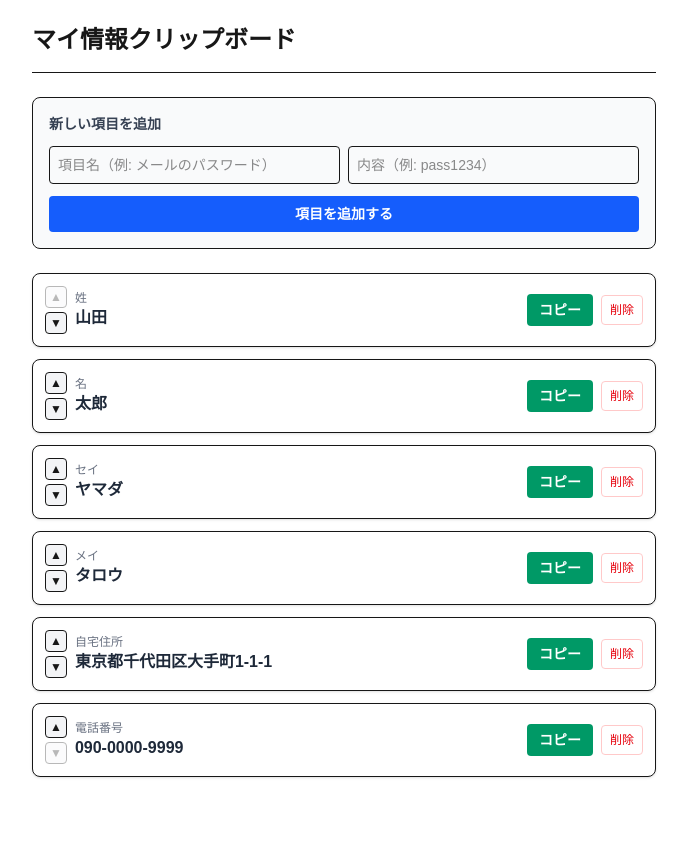
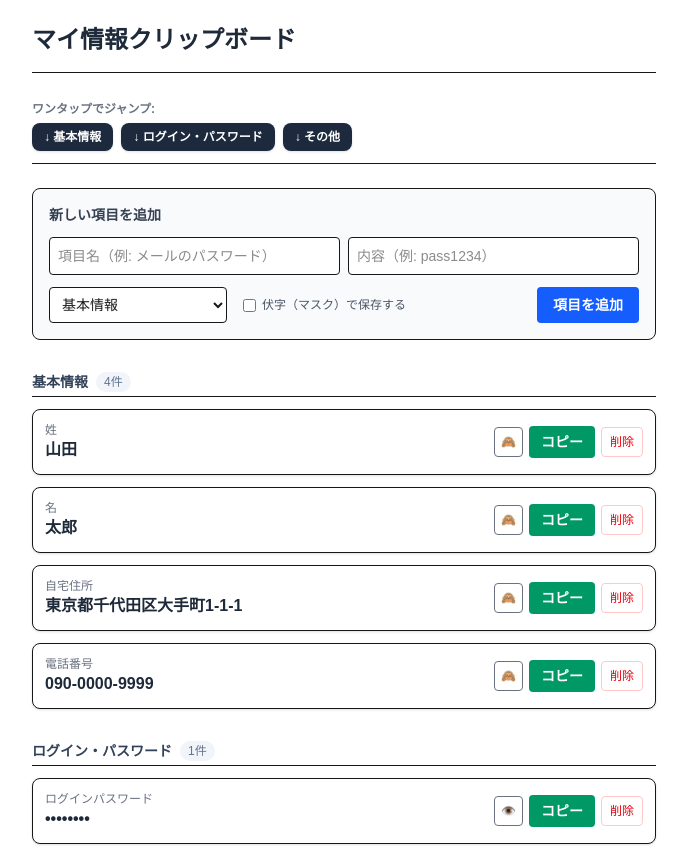
Before and after one commit to hedgehogtomcatqaz1326-netizen/my-clip-app, a Next.js app: page / in a window 1280 px wide. Shown: the top 846 px of the page, without its empty margins (296-983 px from the left). Before the commit the page ends 801 px from the top, so only its background shows below. Built offline with nearby package versions, Linux system fonts and the light colour scheme.

Commit message:
Replace search bar with quick jump tags

```diff
--- a/src/app/page.tsx
+++ b/src/app/page.tsx
@@ -6,25 +6,29 @@ type Item = {
   id: string;
   label: string;
   value: string;
+  tag: string;
+  isMasked: boolean;
 };
+
+const CATEGORIES = ["基本情報", "ログイン・パスワード", "その他"];
 
 export default function Home() {
   const [items, setItems] = useState<Item[]>([
-    { id: "1", label: "姓", value: "山田" },
-    { id: "2", label: "名", value: "太郎" },
-    { id: "3", label: "セイ", value: "ヤマダ" },
-    { id: "4", label: "メイ", value: "タロウ" },
-    { id: "5", label: "自宅住所", value: "東京都千代田区大手町1-1-1" },
-    { id: "6", label: "電話番号", value: "090-0000-9999" },
+    { id: "1", label: "姓", value: "山田", tag: "基本情報", isMasked: false },
+    { id: "2", label: "名", value: "太郎", tag: "基本情報", isMasked: false },
+    { id: "3", label: "自宅住所", value: "東京都千代田区大手町1-1-1", tag: "基本情報", isMasked: false },
+    { id: "4", label: "電話番号", value: "090-0000-9999", tag: "基本情報", isMasked: false },
+    { id: "5", label: "ログインパスワード", value: "P@ssw0rd1234", tag: "ログイン・パスワード", isMasked: true },
   ]);
 
   const [newLabel, setNewLabel] = useState("");
   const [newValue, setNewValue] = useState("");
+  const [newTag, setNewTag] = useState("基本情報");
+  const [newIsMasked, setNewIsMasked] = useState(false);
   const [copiedId, setCopiedId] = useState<string | null>(null);
 
-  // 初回読み込み（ローカルストレージから取得）
   useEffect(() => {
-    const saved = localStorage.getItem("my_info_clipboard_data");
+    const saved = localStorage.getItem("my_info_clipboard_v3");
     if (saved) {
       try {
         setItems(JSON.parse(saved));
@@ -34,20 +38,17 @@ export default function Home() {
     }
   }, []);
 
-  // データ更新時にローカルストレージに自動保存
   const saveItems = (newItems: Item[]) => {
     setItems(newItems);
-    localStorage.setItem("my_info_clipboard_data", JSON.stringify(newItems));
+    localStorage.setItem("my_info_clipboard_v3", JSON.stringify(newItems));
   };
 
-  // コピー機能
   const copyToClipboard = (text: string, id: string) => {
     navigator.clipboard.writeText(text);
     setCopiedId(id);
     setTimeout(() => setCopiedId(null), 1500);
   };
 
-  // 新規追加
   const addItem = (e: React.FormEvent) => {
     e.preventDefault();
     if (!newLabel.trim() || !newValue.trim()) return;
@@ -55,45 +56,58 @@ export default function Home() {
       id: Date.now().toString(),
       label: newLabel,
       value: newValue,
+      tag: newTag,
+      isMasked: newIsMasked,
     };
     saveItems([...items, newItem]);
     setNewLabel("");
     setNewValue("");
+    setNewIsMasked(false);
   };
 
-  // 削除
   const deleteItem = (id: string) => {
     saveItems(items.filter((item) => item.id !== id));
   };
 
-  // 順番移動（上へ）
-  const moveUp = (index: number) => {
-    if (index === 0) return;
-    const newItems = [...items];
-    const temp = newItems[index];
-    newItems[index] = newItems[index - 1];
-    newItems[index - 1] = temp;
-    saveItems(newItems);
+  const toggleMask = (id: string) => {
+    const updated = items.map((item) =>
+      item.id === id ? { ...item, isMasked: !item.isMasked } : item
+    );
+    saveItems(updated);
   };
 
-  // 順番移動（下へ）
-  const moveDown = (index: number) => {
-    if (index === items.length - 1) return;
-    const newItems = [...items];
-    const temp = newItems[index];
-    newItems[index] = newItems[index + 1];
-    newItems[index + 1] = temp;
-    saveItems(newItems);
+  // 指定のカテゴリ場所へスクロール
+  const scrollToCategory = (category: string) => {
+    const element = document.getElementById(`cat-${category}`);
+    if (element) {
+      element.scrollIntoView({ behavior: "smooth" });
+    }
   };
 
   return (
-    <main className="max-w-2xl mx-auto p-6">
-      <header className="pb-4 border-b mb-6 flex justify-between items-center">
-        <h1 className="text-2xl font-bold">マイ情報クリップボード</h1>
+    <main className="max-w-2xl mx-auto p-6 pb-24">
+      <header className="pb-4 border-b mb-4">
+        <h1 className="text-2xl font-bold text-gray-800">マイ情報クリップボード</h1>
       </header>
 
+      {/* クイックジャンプタグ（タップでその位置へジャンプ） */}
+      <div className="sticky top-0 bg-white/90 backdrop-blur-sm py-3 border-b mb-6 z-10">
+        <div className="text-xs text-gray-500 mb-1.5 font-bold">ワンタップでジャンプ:</div>
+        <div className="flex flex-wrap gap-2">
+          {CATEGORIES.map((cat) => (
+            <button
+              key={cat}
+              onClick={() => scrollToCategory(cat)}
+              className="px-3 py-1.5 bg-slate-800 text-white rounded-lg text-xs font-bold shadow-sm hover:bg-slate-700 active:scale-95 transition-all"
+            >
+              ↓ {cat}
+            </button>
+          ))}
+        </div>
+      </div>
+
       {/* 新規項目追加フォーム */}
-      <form onSubmit={addItem} className="bg-gray-50 p-4 rounded-lg border mb-6 space-y-3">
+      <form onSubmit={addItem} className="bg-slate-50 p-4 rounded-lg border mb-8 space-y-3">
         <h2 className="text-sm font-bold text-gray-700">新しい項目を追加</h2>
         <div className="grid grid-cols-1 sm:grid-cols-2 gap-2">
           <input
@@ -101,65 +115,99 @@ export default function Home() {
             placeholder="項目名（例: メールのパスワード）"
             value={newLabel}
             onChange={(e) => setNewLabel(e.target.value)}
-            className="p-2 border rounded text-sm w-full"
+            className="p-2 border rounded text-sm w-full bg-white"
           />
           <input
             type="text"
             placeholder="内容（例: pass1234）"
             value={newValue}
             onChange={(e) => setNewValue(e.target.value)}
-            className="p-2 border rounded text-sm w-full"
+            className="p-2 border rounded text-sm w-full bg-white"
           />
+        </div>
+        <div className="flex flex-wrap items-center justify-between gap-2">
+          <div className="flex items-center gap-4">
+            <select
+              value={newTag}
+              onChange={(e) => setNewTag(e.target.value)}
+              className="p-2 border rounded text-sm bg-white"
+            >
+              {CATEGORIES.map((cat) => (
+                <option key={cat} value={cat}>
+                  {cat}
+                </option>
+              ))}
+            </select>
+            <label className="flex items-center gap-1.5 text-xs text-gray-600 cursor-pointer">
+              <input
+                type="checkbox"
+                checked={newIsMasked}
+                onChange={(e) => setNewIsMasked(e.target.checked)}
+                className="rounded"
+              />
+              伏字（マスク）で保存する
+            </label>
           </div>
           <button
             type="submit"
-          className="w-full py-2 bg-blue-600 text-white font-bold rounded text-sm hover:bg-blue-700"
+            className="px-4 py-2 bg-blue-600 text-white font-bold rounded text-sm hover:bg-blue-700 transition-colors"
           >
-          項目を追加する
+            項目を追加
           </button>
+        </div>
       </form>
 
-      {/* クリップボード一覧 */}
+      {/* カテゴリごとの一覧 */}
+      <div className="space-y-8">
+        {CATEGORIES.map((cat) => {
+          const categoryItems = items.filter((item) => item.tag === cat);
+          return (
+            <div key={cat} id={`cat-${cat}`} className="scroll-mt-20">
+              <div className="flex items-center gap-2 mb-3 border-b pb-1">
+                <span className="text-sm font-bold text-slate-700">{cat}</span>
+                <span className="text-xs bg-slate-100 text-slate-500 px-2 py-0.5 rounded-full">
+                  {categoryItems.length}件
+                </span>
+              </div>
+
               <div className="space-y-3">
-        {items.map((item, index) => (
+                {categoryItems.length === 0 ? (
+                  <div className="text-xs text-gray-400 py-2">項目がありません</div>
+                ) : (
+                  categoryItems.map((item) => (
                     <div
                       key={item.id}
                       className="flex items-center justify-between p-3 border rounded-lg bg-white shadow-sm gap-2"
                     >
-            {/* 上下並び替えボタン */}
-            <div className="flex flex-col gap-1">
-              <button
-                onClick={() => moveUp(index)}
-                disabled={index === 0}
-                className="text-xs px-1 py-0.5 border rounded bg-gray-100 disabled:opacity-30"
-              >
-                ▲
-              </button>
-              <button
-                onClick={() => moveDown(index)}
-                disabled={index === items.length - 1}
-                className="text-xs px-1 py-0.5 border rounded bg-gray-100 disabled:opacity-30"
-              >
-                ▼
-              </button>
+                      <div className="flex-1 min-w-0">
+                        <div className="text-xs text-gray-500 font-medium truncate">
+                          {item.label}
+                        </div>
+                        <div className="text-base font-bold text-gray-800 truncate font-mono">
+                          {item.isMasked ? "••••••••" : item.value}
+                        </div>
                       </div>
 
-            {/* ラベルと内容 */}
-            <div className="flex-1 min-w-0">
-              <div className="text-xs text-gray-500 truncate">{item.label}</div>
-              <div className="text-base font-bold text-gray-800 truncate">{item.value}</div>
-            </div>
+                      <div className="flex items-center gap-1.5">
+                        <button
+                          onClick={() => toggleMask(item.id)}
+                          className="p-1.5 text-xs text-gray-500 hover:bg-gray-100 rounded border"
+                          title={item.isMasked ? "表示する" : "隠す"}
+                        >
+                          {item.isMasked ? "👁️" : "🙈"}
+                        </button>
 
-            {/* アクション（コピー・削除） */}
-            <div className="flex items-center gap-2">
                         <button
                           onClick={() => copyToClipboard(item.value, item.id)}
                           className={`px-3 py-1.5 text-white rounded text-sm font-bold transition-colors ${
-                  copiedId === item.id ? "bg-gray-700" : "bg-emerald-600 hover:bg-emerald-700"
+                            copiedId === item.id
+                              ? "bg-gray-700"
+                              : "bg-emerald-600 hover:bg-emerald-700"
                           }`}
                         >
                           {copiedId === item.id ? "完了!" : "コピー"}
                         </button>
+
                         <button
                           onClick={() => deleteItem(item.id)}
                           className="px-2 py-1.5 text-xs text-red-600 hover:bg-red-50 border border-red-200 rounded"
@@ -168,7 +216,12 @@ export default function Home() {
                         </button>
                       </div>
                     </div>
-        ))}
+                  ))
+                )}
+              </div>
+            </div>
+          );
+        })}
       </div>
     </main>
   );
```
Lines whose indentation alone changed are shown as unchanged.
